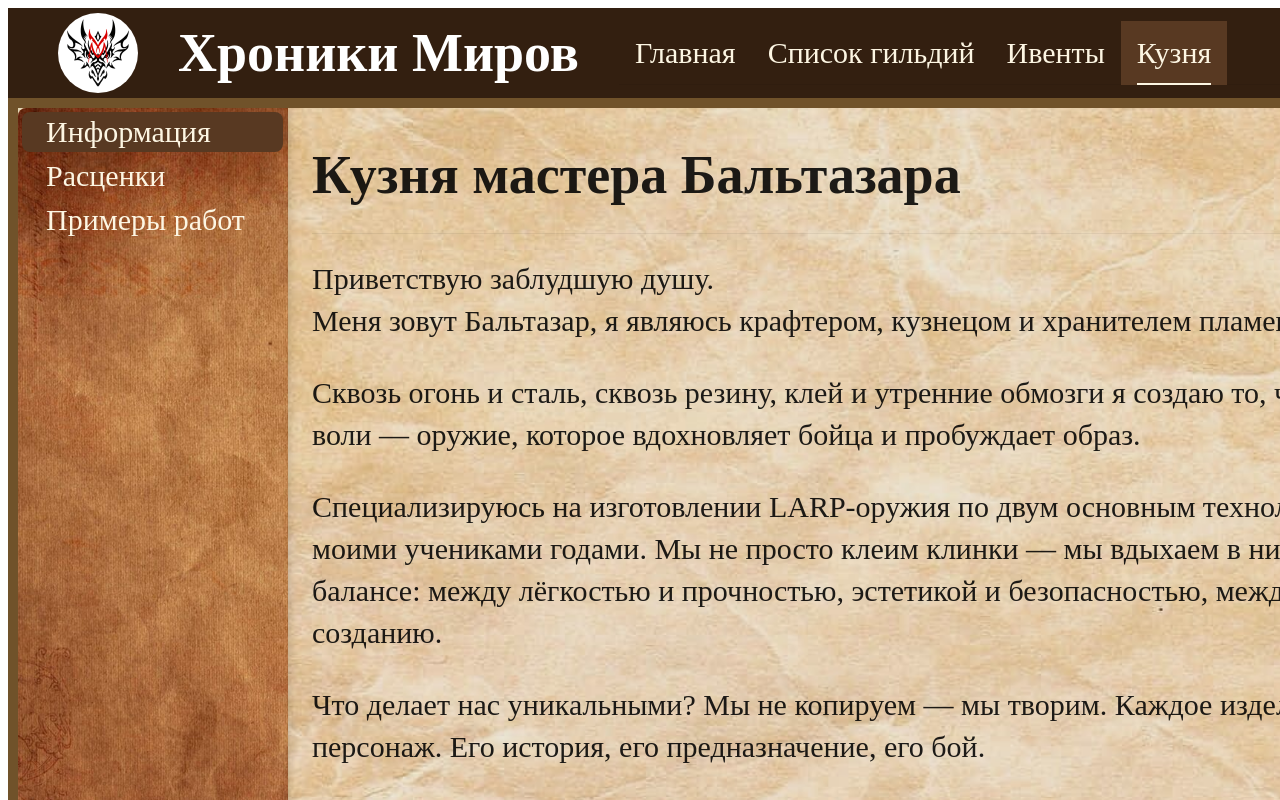
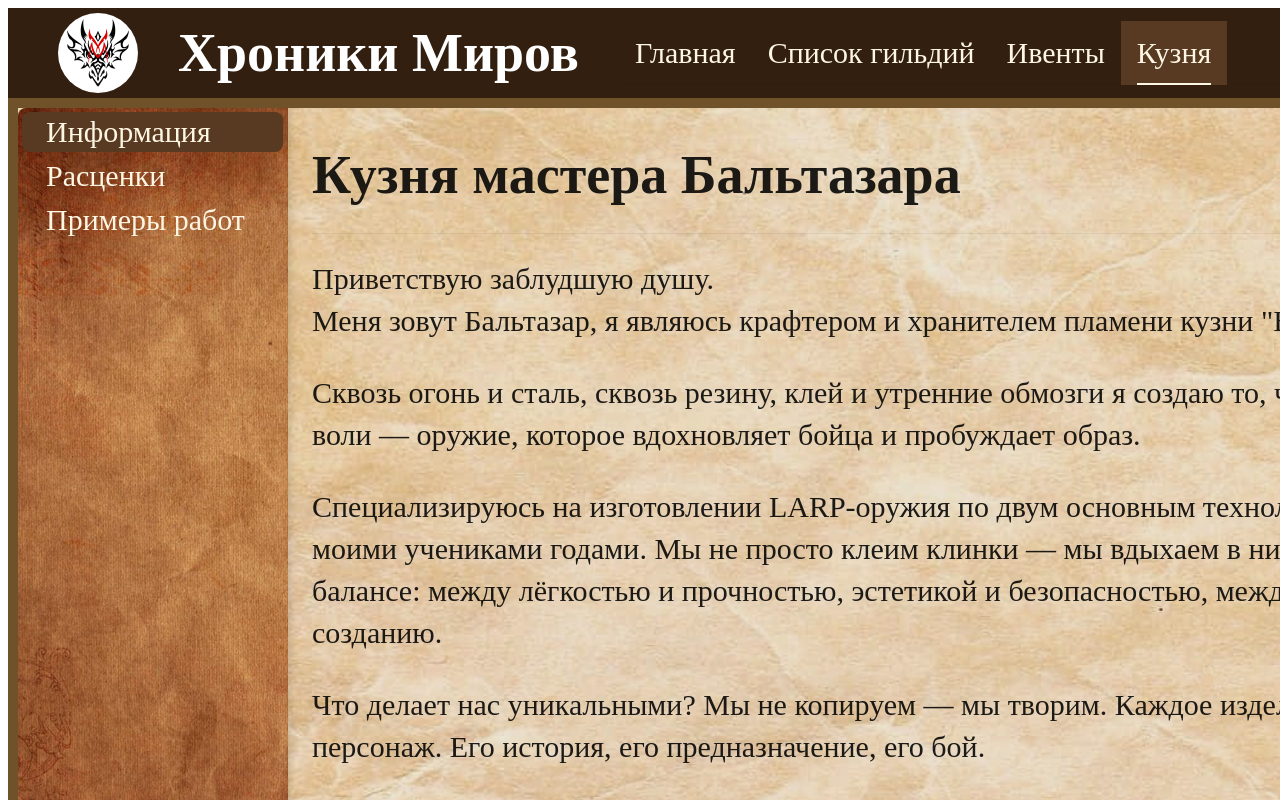
Before and after one commit to somesstrange/website, a React (Vite) app: page / in a window 1280 px wide. Both pictures are taken after a click on the item "Кузня". Shown: the top 800 px of the page. Built offline with nearby package versions, Linux system fonts and the light colour scheme; a web font is replaced by a local one.

Commit message:
final build

```diff
--- a/src/components/ForgePage/choices/Info.jsx
+++ b/src/components/ForgePage/choices/Info.jsx
@@ -18,8 +18,8 @@ const Info = () => {
 
     <Text style={{fontSize: 30}}>
         Приветствую заблудшую душу. <br/>
-Меня зовут Бальтазар, я являюсь крафтером, кузнецом и
-хранителем пламени в клубе "Хроники Миров". <br/>
+Меня зовут Бальтазар, я являюсь крафтером и
+хранителем пламени кузни "БАЛЬТАЗАВРиК". <br/>
 <p/>
 Сквозь огонь и сталь, сквозь резину, клей и утренние обмозги я создаю то,
 что в руках становится продолжением воли — оружие, которое вдохновляет бойца и пробуждает образ.<br/>
```
Also changed, not shown: 2 other files (tests, documents, lock files or other folders).
